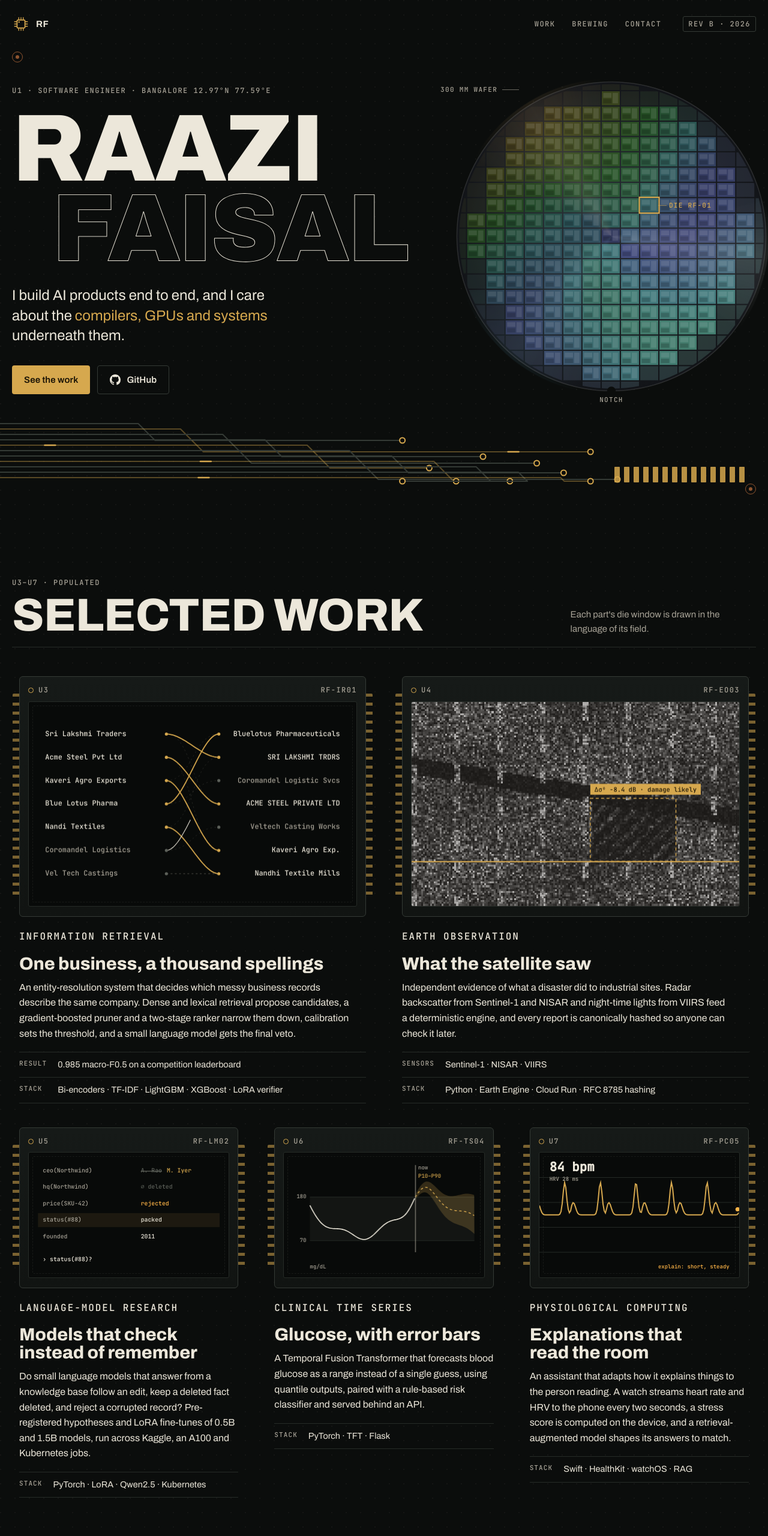
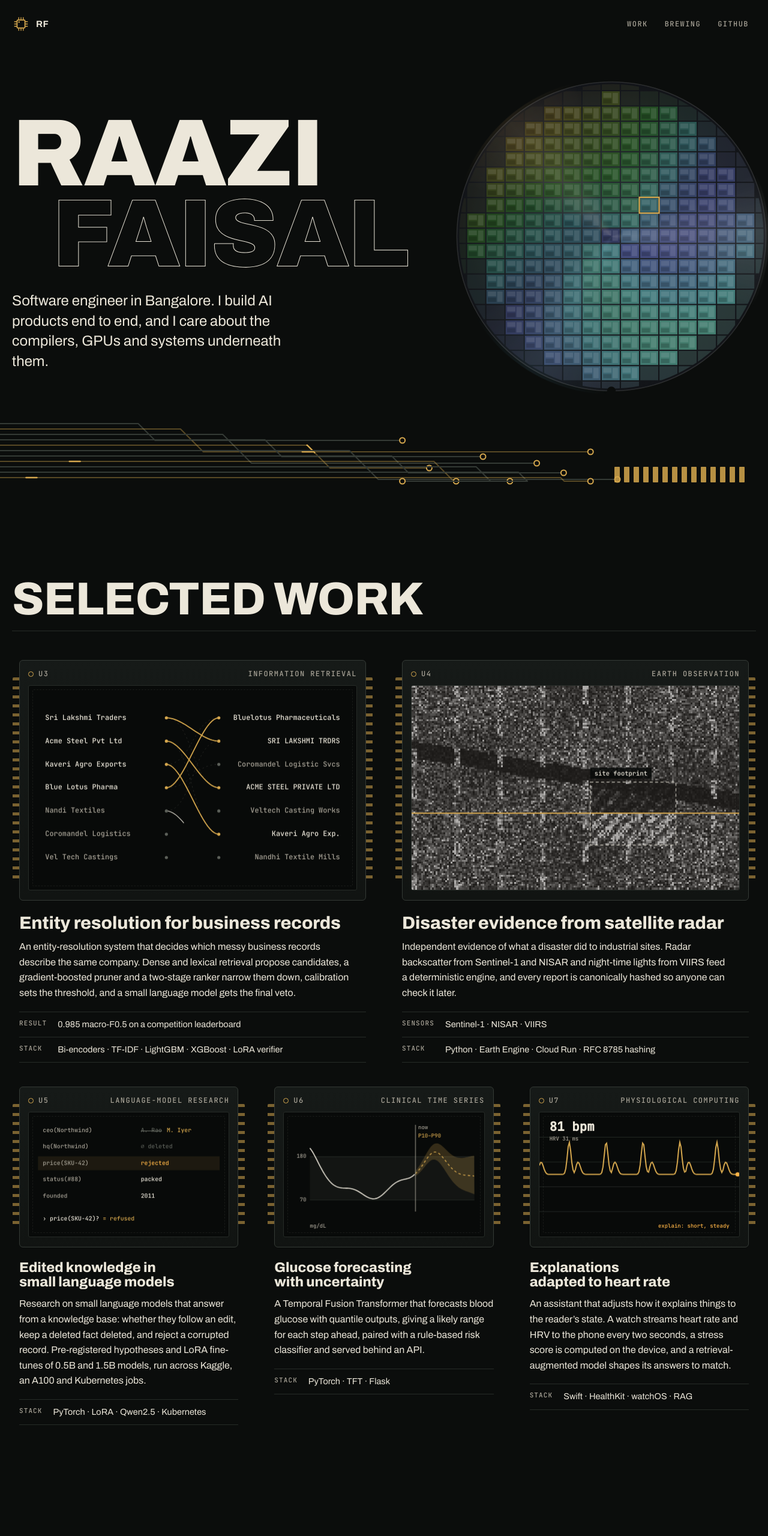
Before and after one commit to raazifaisal/raazifaisal.github.io, a plain HTML site: page index.html in a window 1280 px wide. Shown: the top 2560 px of the page at 60% size. Drawn offline with Linux system fonts and the light colour scheme; animation ran at ten frames a second.

Commit message:
Strip AI-template tells: eyebrow labels, filler badges, fake part numbers, scroll effects, stock hero buttons
Co-Authored-By: Claude Opus 5.5 <noreply@anthropic.com>

```diff
--- a/index.html
+++ b/index.html
@@ -28,8 +28,7 @@
 html{scroll-behavior:smooth}
 @media (prefers-reduced-motion:reduce){html{scroll-behavior:auto}}
 html,body{margin:0}
-body{background:var(--mask);color:var(--silk);font:400 17px/1.6 var(--display);font-variation-settings:"wdth" 100;-webkit-font-smoothing:antialiased;overflow-x:hidden;
-  background-image:radial-gradient(circle at 1px 1px,rgba(236,231,218,.045) 1px,transparent 0);background-size:24px 24px}
+body{background:var(--mask);color:var(--silk);font:400 17px/1.6 var(--display);font-variation-settings:"wdth" 100;-webkit-font-smoothing:antialiased;overflow-x:hidden}
 a{color:inherit}
 :focus-visible{outline:2px solid var(--gold);outline-offset:3px;border-radius:2px}
 .wrap{max-width:1280px;margin:0 auto;padding-left:max(20px,env(safe-area-inset-left,0px));padding-right:max(20px,env(safe-area-inset-right,0px))}
@@ -65,30 +64,17 @@ h1 span:last-child{padding-left:.42em;color:var(--mask);-webkit-text-stroke:2px
 .btn-line{border:1px solid var(--line-2);color:var(--silk)}
 .btn-line:hover{border-color:var(--gold);color:var(--gold)}
 .btn svg{width:18px;height:18px;fill:currentColor;flex:none}
-.wafer-wrap{position:relative;width:min(620px,100%);aspect-ratio:1;justify-self:end;margin-right:-6%;will-change:transform,opacity}
+.wafer-wrap{position:relative;width:min(620px,100%);aspect-ratio:1;justify-self:end;margin-right:-6%}
 #wafer{width:100%;height:100%;display:block}
 .sheen{position:absolute;inset:2%;border-radius:50%;pointer-events:none;mix-blend-mode:screen;opacity:.55;
   background:conic-gradient(from 0deg,transparent 0 8%,rgba(255,255,255,.16) 14%,transparent 22% 40%,rgba(120,210,255,.14) 48%,transparent 56% 70%,rgba(255,200,120,.16) 78%,transparent 86%)}
 @media (prefers-reduced-motion:no-preference){.sheen{animation:spin 48s linear infinite}}
 @keyframes spin{to{transform:rotate(1turn)}}
-.ann{position:absolute;font:500 11px/1.3 var(--mono);letter-spacing:.12em;text-transform:uppercase;color:var(--silk-dim);white-space:nowrap}
-.ann::before{content:"";position:absolute;background:var(--silk-dim);opacity:.6}
-.ann-size{top:4%;left:-2%}
-.ann-size::before{width:28px;height:1px;left:calc(100% + 8px);top:50%}
-.ann-die{left:var(--dx,60%);top:var(--dy,40%);transform:translate(18px,-50%);color:var(--gold)}
-.ann-die::before{width:14px;height:1px;right:calc(100% + 4px);top:50%;background:var(--gold)}
-.ann-notch{bottom:-1%;left:50%;transform:translateX(-50%)}
-.fid{position:absolute;width:18px;height:18px;border-radius:50%;border:1.5px solid var(--copper);opacity:.7}
-.fid::after{content:"";position:absolute;inset:5px;border-radius:50%;background:var(--copper)}
-.fid-a{top:calc(env(safe-area-inset-top,0px) + 86px);left:max(20px,env(safe-area-inset-left,0px))}
-.fid-b{bottom:28px;right:max(20px,env(safe-area-inset-right,0px))}
 @media (max-width:860px){
   .hero{padding-top:calc(env(safe-area-inset-top,0px) + 96px)}
   .hero-grid{grid-template-columns:minmax(0,1fr)}
   .wafer-wrap{order:-1;width:min(420px,86%);justify-self:center;margin:0 0 8px}
-  .ann-size{left:0}.ann-notch,.ann-die{display:none}
   h1 span:last-child{padding-left:0}
-  .fid-a{display:none}
 }
 
 /* trace band */
@@ -120,7 +106,7 @@ h2{margin:8px 0 0;font-weight:800;font-variation-settings:"wdth" 125;font-size:c
   background:repeating-linear-gradient(180deg,var(--gold) 0 5px,transparent 5px 15px)}
 .pkg::before{left:-12px;border-radius:2px 0 0 2px}.pkg::after{right:-12px;border-radius:0 2px 2px 0}
 .part:hover .pkg,.part:focus-within .pkg{border-color:rgba(214,168,78,.55)}
-.part:hover .pkg::before,.part:hover .pkg::after,.part:focus-within .pkg::before,.part:focus-within .pkg::after{opacity:1;filter:drop-shadow(0 0 6px rgba(214,168,78,.45))}
+.part:hover .pkg::before,.part:hover .pkg::after,.part:focus-within .pkg::before,.part:focus-within .pkg::after{opacity:1}
 .pkg-top{display:flex;justify-content:space-between;align-items:center;gap:10px;margin-bottom:10px}
 .pkg-top .des{display:inline-flex;align-items:center;gap:8px}
 .pkg-top .des::before{content:"";width:7px;height:7px;border-radius:50%;border:1.5px solid var(--gold)}
@@ -130,6 +116,7 @@ h2{margin:8px 0 0;font-weight:800;font-variation-settings:"wdth" 125;font-size:c
 .part-body{padding:22px 12px 0}
 .field{color:var(--gold);margin:0 0 10px}
 .part h3{margin:0 0 12px;font-weight:780;font-variation-settings:"wdth" 118;font-size:clamp(24px,2.3vw,32px);line-height:1.02;letter-spacing:-.005em;text-wrap:balance}
+.part.sm h3{font-size:clamp(22px,1.8vw,26px)}
 .part p{margin:0 0 18px;color:var(--silk);max-width:60ch;font-size:16px}
 .specs{display:grid;grid-template-columns:auto minmax(0,1fr);margin:0;border-top:1px solid var(--line)}
 .specs dt,.specs dd{margin:0;padding:9px 0;border-bottom:1px solid var(--line)}
@@ -148,22 +135,12 @@ h2{margin:8px 0 0;font-weight:800;font-variation-settings:"wdth" 125;font-size:c
 .board{position:relative;aspect-ratio:5/4;border:1px solid var(--line-2);border-radius:8px;overflow:hidden;background:#0d110f}
 .board canvas{position:absolute;inset:0;width:100%;height:100%;display:block}
 
-/* connector / contact */
-.conn{border:1px solid var(--line-2);border-radius:6px;background:var(--mask-2);padding:clamp(24px,4vw,48px);display:grid;gap:28px}
-.conn-pins{display:flex;gap:10px}
-.conn-pins i{width:22px;height:10px;background:var(--gold);border-radius:1px;opacity:.85}
-.big-link{display:inline-flex;align-items:center;gap:.35em;font-weight:850;font-variation-settings:"wdth" 125;font-size:clamp(30px,6.4vw,92px);line-height:.95;letter-spacing:-.01em;text-transform:uppercase;text-decoration:none;overflow-wrap:anywhere;transition:color .15s}
-.big-link:hover{color:var(--gold)}
-.big-link svg{width:.62em;height:.62em;flex:none;fill:currentColor}
 footer{padding-block:40px calc(env(safe-area-inset-bottom,0px) + 40px)}
 footer .wrap{display:flex;justify-content:space-between;gap:16px;flex-wrap:wrap;align-items:center}
-footer .fid{position:relative;display:inline-block;vertical-align:middle;margin-right:10px}
+footer{border-top:1px solid var(--line);color:var(--silk-dim)}
+footer .gh{color:var(--silk);text-decoration:none;min-height:44px;display:inline-flex;align-items:center;transition:color .15s}
+footer .gh:hover{color:var(--gold)}
 
-/* reveal */
-@media (prefers-reduced-motion:no-preference){
-  .js .rv{opacity:.001;transform:translateY(14px);transition:opacity .6s var(--ease-out),transform .6s var(--ease-out)}
-  .js .rv.in{opacity:1;transform:none}
-}
 </style>
 </head>
 <body>
@@ -178,101 +155,84 @@ footer .fid{position:relative;display:inline-block;vertical-align:middle;margin-
     <nav aria-label="Sections">
       <a href="#work">Work</a>
       <a href="#brewing">Brewing</a>
-      <a href="#contact">Contact</a>
+      <a href="https://github.com/raazifaisal" rel="me">GitHub</a>
     </nav>
-    <span class="silk rev" aria-hidden="true">Rev B · 2026</span>
   </div>
 </header>
 
 <main id="main">
   <section class="hero" id="top" aria-labelledby="name">
-    <span class="fid fid-a" aria-hidden="true"></span>
     <div class="wrap hero-grid">
       <div class="hero-copy">
-        <p class="silk">U1 · Software engineer · Bangalore 12.97°N 77.59°E</p>
         <h1 id="name"><span>Raazi</span><span>Faisal</span></h1>
-        <p class="lede">I build AI products end to end, and I care about the <em>compilers, GPUs and systems</em> underneath them.</p>
-        <div class="cta">
-          <a class="btn btn-gold" href="#work">See the work</a>
-          <a class="btn btn-line" href="https://github.com/raazifaisal" rel="me"><svg viewBox="0 0 16 16" aria-hidden="true"><path d="M8 0C3.58 0 0 3.58 0 8c0 3.54 2.29 6.53 5.47 7.59.4.07.55-.17.55-.38 0-.19-.01-.82-.01-1.49-2.01.37-2.53-.49-2.69-.94-.09-.23-.48-.94-.82-1.13-.28-.15-.68-.52-.01-.53.63-.01 1.08.58 1.23.82.72 1.21 1.87.87 2.33.66.07-.52.28-.87.51-1.07-1.78-.2-3.64-.89-3.64-3.95 0-.87.31-1.59.82-2.15-.08-.2-.36-1.02.08-2.12 0 0 .67-.21 2.2.82.64-.18 1.32-.27 2-.27.68 0 1.36.09 2 .27 1.53-1.04 2.2-.82 2.2-.82.44 1.1.16 1.92.08 2.12.51.56.82 1.27.82 2.15 0 3.07-1.87 3.75-3.65 3.95.29.25.54.73.54 1.48 0 1.07-.01 1.93-.01 2.2 0 .21.15.46.55.38A8.013 8.013 0 0016 8c0-4.42-3.58-8-8-8z"/></svg>GitHub</a>
-        </div>
+        <p class="lede">Software engineer in Bangalore. I build AI products end to end, and I care about the compilers, GPUs and systems underneath them.</p>
       </div>
       <div class="wafer-wrap" id="waferWrap" aria-hidden="true">
         <canvas id="wafer"></canvas>
         <div class="sheen"></div>
-        <span class="ann ann-size">300 mm wafer</span>
-        <span class="ann ann-die" id="annDie">Die RF-01</span>
-        <span class="ann ann-notch">Notch</span>
       </div>
     </div>
     <svg class="band" id="band" aria-hidden="true"></svg>
-    <span class="fid fid-b" aria-hidden="true"></span>
   </section>
 
   <section class="sec" id="work" aria-labelledby="h-work">
     <div class="wrap">
       <div class="sec-head rv">
-        <div><span class="silk">U3–U7 · Populated</span><h2 id="h-work">Selected work</h2></div>
-        <p>Each part's die window is drawn in the language of its field.</p>
+        <h2 id="h-work">Selected work</h2>
       </div>
       <div class="parts">
         <article class="part rv">
           <div class="pkg">
-            <div class="pkg-top"><span class="silk des">U3</span><span class="silk">RF-IR01</span></div>
+            <div class="pkg-top"><span class="silk des">U3</span><span class="silk">Information retrieval</span></div>
             <div class="die-win"><canvas data-viz="er" aria-hidden="true"></canvas></div>
           </div>
           <div class="part-body">
-            <p class="silk field">Information retrieval</p>
-            <h3>One business, a thousand spellings</h3>
+            <h3>Entity resolution for business records</h3>
             <p>An entity-resolution system that decides which messy business records describe the same company. Dense and lexical retrieval propose candidates, a gradient-boosted pruner and a two-stage ranker narrow them down, calibration sets the threshold, and a small language model gets the final veto.</p>
             <dl class="specs"><dt>Result</dt><dd>0.985 macro-F0.5 on a competition leaderboard</dd><dt>Stack</dt><dd>Bi-encoders · TF-IDF · LightGBM · XGBoost · LoRA verifier</dd></dl>
           </div>
         </article>
         <article class="part rv">
           <div class="pkg">
-            <div class="pkg-top"><span class="silk des">U4</span><span class="silk">RF-EO03</span></div>
+            <div class="pkg-top"><span class="silk des">U4</span><span class="silk">Earth observation</span></div>
             <div class="die-win"><canvas data-viz="sar" aria-hidden="true"></canvas></div>
           </div>
           <div class="part-body">
-            <p class="silk field">Earth observation</p>
-            <h3>What the satellite saw</h3>
+            <h3>Disaster evidence from satellite radar</h3>
             <p>Independent evidence of what a disaster did to industrial sites. Radar backscatter from Sentinel-1 and NISAR and night-time lights from VIIRS feed a deterministic engine, and every report is canonically hashed so anyone can check it later.</p>
             <dl class="specs"><dt>Sensors</dt><dd>Sentinel-1 · NISAR · VIIRS</dd><dt>Stack</dt><dd>Python · Earth Engine · Cloud Run · RFC 8785 hashing</dd></dl>
           </div>
         </article>
         <article class="part sm rv">
           <div class="pkg">
-            <div class="pkg-top"><span class="silk des">U5</span><span class="silk">RF-LM02</span></div>
+            <div class="pkg-top"><span class="silk des">U5</span><span class="silk">Language-model research</span></div>
             <div class="die-win"><canvas data-viz="mem" aria-hidden="true"></canvas></div>
           </div>
           <div class="part-body">
-            <p class="silk field">Language-model research</p>
-            <h3>Models that check instead of remember</h3>
-            <p>Do small language models that answer from a knowledge base follow an edit, keep a deleted fact deleted, and reject a corrupted record? Pre-registered hypotheses and LoRA fine-tunes of 0.5B and 1.5B models, run across Kaggle, an A100 and Kubernetes jobs.</p>
+            <h3>Edited knowledge in small language models</h3>
+            <p>Research on small language models that answer from a knowledge base: whether they follow an edit, keep a deleted fact deleted, and reject a corrupted record. Pre-registered hypotheses and LoRA fine-tunes of 0.5B and 1.5B models, run across Kaggle, an A100 and Kubernetes jobs.</p>
             <dl class="specs"><dt>Stack</dt><dd>PyTorch · LoRA · Qwen2.5 · Kubernetes</dd></dl>
           </div>
         </article>
         <article class="part sm rv">
           <div class="pkg">
-            <div class="pkg-top"><span class="silk des">U6</span><span class="silk">RF-TS04</span></div>
+            <div class="pkg-top"><span class="silk des">U6</span><span class="silk">Clinical time series</span></div>
             <div class="die-win"><canvas data-viz="glu" aria-hidden="true"></canvas></div>
           </div>
           <div class="part-body">
-            <p class="silk field">Clinical time series</p>
-            <h3>Glucose, with error bars</h3>
-            <p>A Temporal Fusion Transformer that forecasts blood glucose as a range instead of a single guess, using quantile outputs, paired with a rule-based risk classifier and served behind an API.</p>
+            <h3>Glucose forecasting with uncertainty</h3>
+            <p>A Temporal Fusion Transformer that forecasts blood glucose with quantile outputs, giving a likely range for each step ahead, paired with a rule-based risk classifier and served behind an API.</p>
             <dl class="specs"><dt>Stack</dt><dd>PyTorch · TFT · Flask</dd></dl>
           </div>
         </article>
         <article class="part sm rv">
           <div class="pkg">
-            <div class="pkg-top"><span class="silk des">U7</span><span class="silk">RF-PC05</span></div>
+            <div class="pkg-top"><span class="silk des">U7</span><span class="silk">Physiological computing</span></div>
             <div class="die-win"><canvas data-viz="ppg" aria-hidden="true"></canvas></div>
           </div>
           <div class="part-body">
-            <p class="silk field">Physiological computing</p>
-            <h3>Explanations that read the room</h3>
-            <p>An assistant that adapts how it explains things to the person reading. A watch streams heart rate and HRV to the phone every two seconds, a stress score is computed on the device, and a retrieval-augmented model shapes its answers to match.</p>
+            <h3>Explanations adapted to heart rate</h3>
+            <p>An assistant that adjusts how it explains things to the reader’s state. A watch streams heart rate and HRV to the phone every two seconds, a stress score is computed on the device, and a retrieval-augmented model shapes its answers to match.</p>
             <dl class="specs"><dt>Stack</dt><dd>Swift · HealthKit · watchOS · RAG</dd></dl>
           </div>
         </article>
@@ -283,12 +243,11 @@ footer .fid{position:relative;display:inline-block;vertical-align:middle;margin-
   <section class="sec" id="brewing" aria-labelledby="h-brew">
     <div class="wrap">
       <div class="sec-head rv">
-        <div><span class="silk">U8–U10 · DNP</span><h2 id="h-brew">Great stuff brewing</h2></div>
-        <p>DNP means "do not populate": the footprint is on the board, the part isn't fitted yet.</p>
+        <h2 id="h-brew">Great stuff brewing</h2>
       </div>
       <div class="brew-grid">
         <div class="brew-copy rv">
-          <p class="sub">The footprints are laid out and the paste is going down. What goes in them is still in the oven.</p>
+          <p class="sub">Work in progress. On a circuit board, DNP ("do not populate") marks a footprint whose part isn’t fitted yet.</p>
           <div class="scope">
             <div class="scope-top"><span class="silk">Reflow profile · SAC305</span><span class="silk" id="zone">Stencil print</span></div>
             <canvas id="profile" aria-hidden="true"></canvas>
@@ -300,23 +259,12 @@ footer .fid{position:relative;display:inline-block;vertical-align:middle;margin-
     </div>
   </section>
 
-  <section class="sec" id="contact" aria-labelledby="h-contact">
-    <div class="wrap">
-      <div class="conn rv">
-        <div class="sec-head" style="margin:0;border:0;padding:0">
-          <div><span class="silk">J1 · Connector</span><h2 id="h-contact">Find me</h2></div>
-          <div class="conn-pins" aria-hidden="true"><i></i><i></i><i></i><i></i><i></i><i></i></div>
-        </div>
-        <a class="big-link" href="https://github.com/raazifaisal" rel="me"><svg viewBox="0 0 16 16" aria-hidden="true"><path d="M8 0C3.58 0 0 3.58 0 8c0 3.54 2.29 6.53 5.47 7.59.4.07.55-.17.55-.38 0-.19-.01-.82-.01-1.49-2.01.37-2.53-.49-2.69-.94-.09-.23-.48-.94-.82-1.13-.28-.15-.68-.52-.01-.53.63-.01 1.08.58 1.23.82.72 1.21 1.87.87 2.33.66.07-.52.28-.87.51-1.07-1.78-.2-3.64-.89-3.64-3.95 0-.87.31-1.59.82-2.15-.08-.2-.36-1.02.08-2.12 0 0 .67-.21 2.2.82.64-.18 1.32-.27 2-.27.68 0 1.36.09 2 .27 1.53-1.04 2.2-.82 2.2-.82.44 1.1.16 1.92.08 2.12.51.56.82 1.27.82 2.15 0 3.07-1.87 3.75-3.65 3.95.29.25.54.73.54 1.48 0 1.07-.01 1.93-.01 2.2 0 .21.15.46.55.38A8.013 8.013 0 0016 8c0-4.42-3.58-8-8-8z"/></svg>raazifaisal</a>
-      </div>
-    </div>
-  </section>
 </main>
 
 <footer>
   <div class="wrap">
-    <span class="silk"><span class="fid" aria-hidden="true"></span>Raazi Faisal · Bangalore · 2026</span>
-    <span class="silk">Rev B · Designed on an M4</span>
+    <span>Raazi Faisal, Bangalore</span>
+    <a class="gh" href="https://github.com/raazifaisal" rel="me">github.com/raazifaisal</a>
   </div>
 </footer>
 
@@ -330,7 +278,7 @@ const MONO = '"JetBrains Mono", ui-monospace, Menlo, monospace';
 const C = { ink: "#ece7da", muted: "#a7a296", dim: "#5d615a", rule: "#262b27", gold: "#d6a84e", led: "#ffb547", copper: "#c8743f" };
 
 /* ---------- wafer ---------- */
-const wrap = document.getElementById("waferWrap"), cv = document.getElementById("wafer"), ann = document.getElementById("annDie");
+const wrap = document.getElementById("waferWrap"), cv = document.getElementById("wafer");
 function drawWafer(){
   const css = wrap.clientWidth; if (!css) return;
   const dpr = Math.min(2, window.devicePixelRatio || 1), S = Math.round(css * dpr);
@@ -366,7 +314,6 @@ function drawWafer(){
   g.globalAlpha = 1; g.restore();
   if (best) {
     g.lineWidth = 2.2 * dpr; g.strokeStyle = C.gold; g.strokeRect(best.x - 1.5 * dpr, best.y - 1.5 * dpr, dw + 3 * dpr, dh + 3 * dpr);
-    ann.style.setProperty("--dx", ((best.x + dw) / S * 100) + "%"); ann.style.setProperty("--dy", ((best.y + dh / 2) / S * 100) + "%");
   }
   g.lineWidth = 1.5 * dpr; g.strokeStyle = "rgba(255,255,255,.12)"; g.beginPath(); g.arc(c, c, R, 0, Math.PI * 2); g.stroke();
   g.globalCompositeOperation = "destination-out"; g.beginPath(); g.arc(c, c + R, R * 0.028, 0, Math.PI * 2); g.fill(); g.globalCompositeOperation = "source-over";
@@ -608,15 +555,6 @@ function drawBoard(g, w, h, t, st){
 animate(document.getElementById("profile"), drawProfile, { still: 7600 });
 animate(document.getElementById("board"), drawBoard, { still: 7600 });
 
-/* ---------- reveal + wafer scroll ---------- */
-const io = new IntersectionObserver(es => es.forEach(e => { if (e.isIntersecting) { e.target.classList.add("in"); io.unobserve(e.target); } }), { rootMargin: "0px 0px -8% 0px" });
-document.querySelectorAll(".rv").forEach(el => io.observe(el));
-let ticking = false;
-addEventListener("scroll", () => {
-  if (ticking || reduce) return; ticking = true;
-  requestAnimationFrame(() => { const h = document.querySelector(".hero").offsetHeight, p = clamp(scrollY / h);
-    wrap.style.transform = `translateY(${p * 60}px) scale(${1 + p * .35}) rotate(${p * -8}deg)`; wrap.style.opacity = String(1 - p * .75); ticking = false; });
-}, { passive: true });
 let rT; const layout = () => { drawWafer(); drawBand(); };
 addEventListener("resize", () => { clearTimeout(rT); rT = setTimeout(layout, 120); });
 layout();
```
